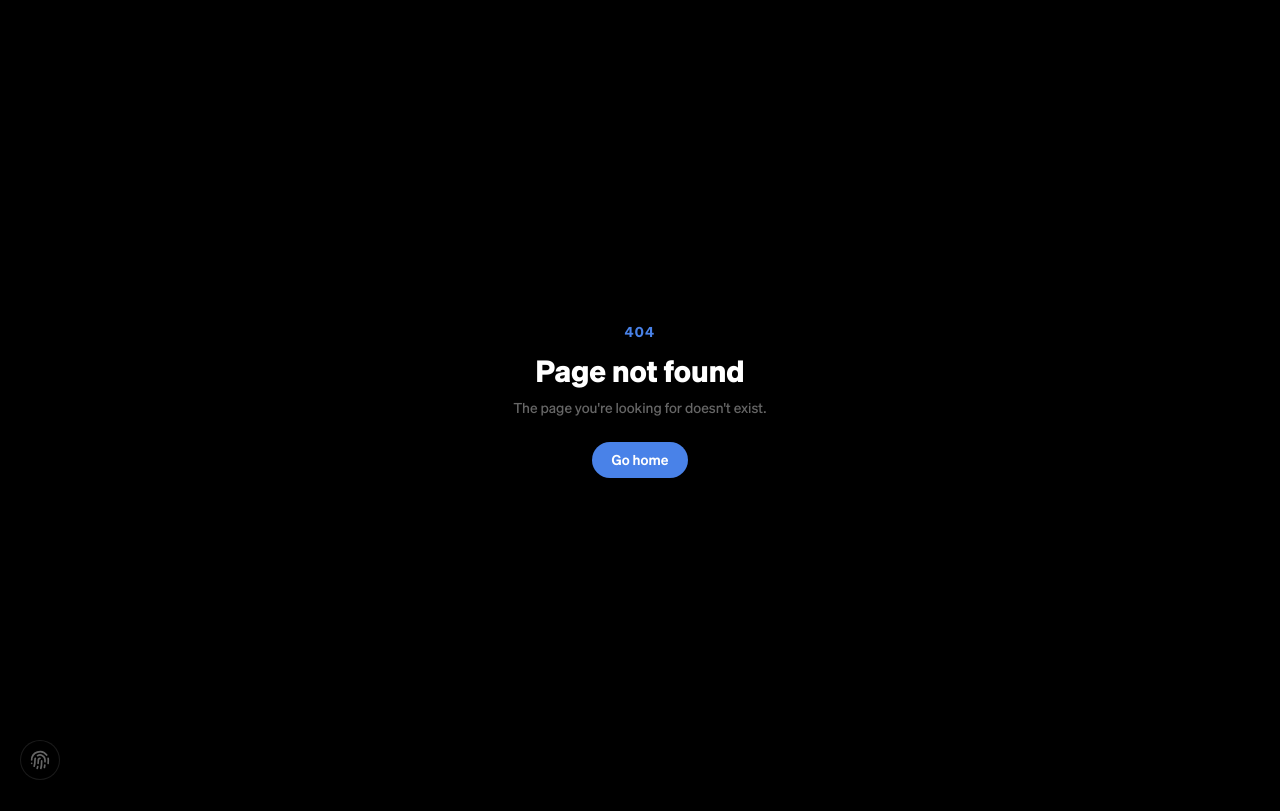
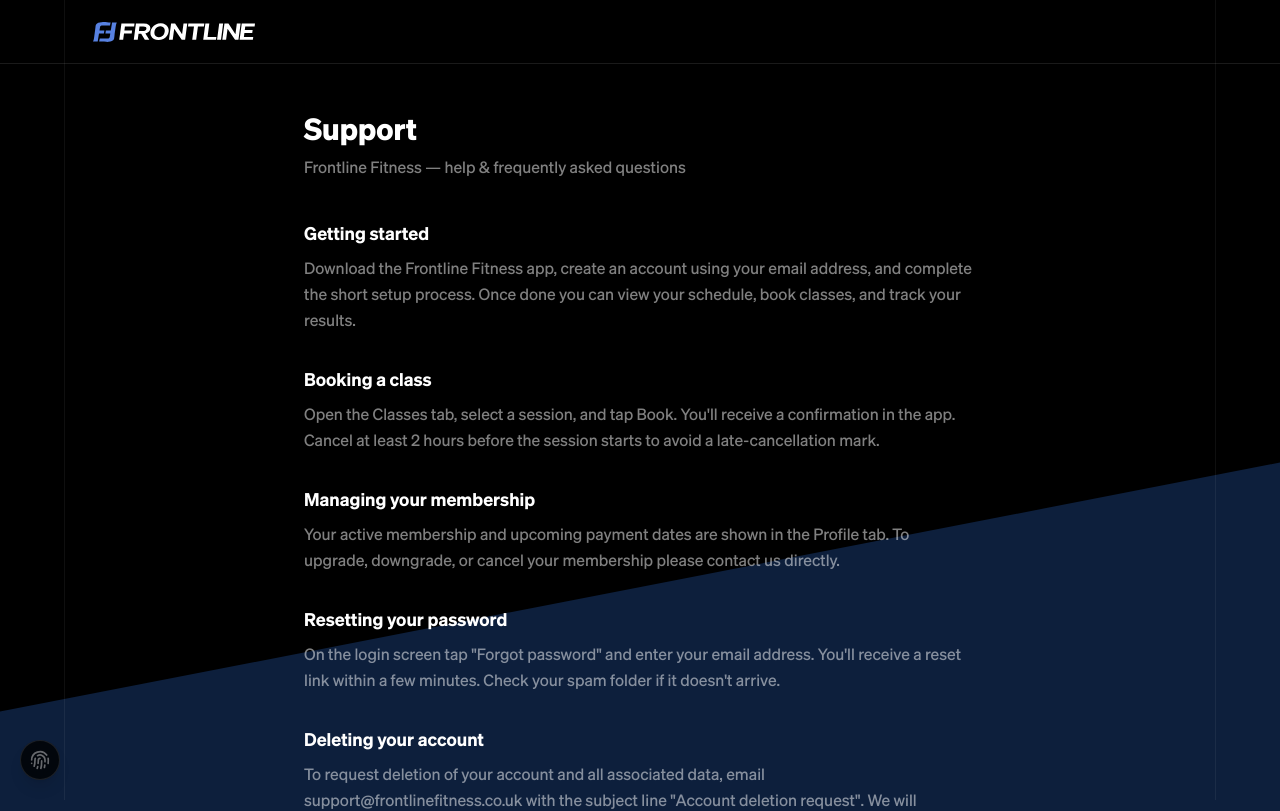
Before and after one commit to nwhite85/frontline-web, a Next.js app: page /support in a window 1280 px wide. Before the commit this address had no page. Shown: the top 811 px of the page. Built offline with nearby package versions, Linux system fonts and the light colour scheme.

Commit message:
Add /support page for Apple App Store requirement

```diff
--- /dev/null
+++ b/src/app/support/page.tsx
@@ -0,0 +1,70 @@
+import type { Metadata } from 'next'
+
+export const metadata: Metadata = {
+  title: 'Support | Frontline Fitness',
+  description: 'Get help with the Frontline Fitness app.',
+}
+
+export default function SupportPage() {
+  const sections = [
+    {
+      title: 'Getting started',
+      body: 'Download the Frontline Fitness app, create an account using your email address, and complete the short setup process. Once done you can view your schedule, book classes, and track your results.',
+    },
+    {
+      title: 'Booking a class',
+      body: 'Open the Classes tab, select a session, and tap Book. You\'ll receive a confirmation in the app. Cancel at least 2 hours before the session starts to avoid a late-cancellation mark.',
+    },
+    {
+      title: 'Managing your membership',
+      body: 'Your active membership and upcoming payment dates are shown in the Profile tab. To upgrade, downgrade, or cancel your membership please contact us directly.',
+    },
+    {
+      title: 'Resetting your password',
+      body: 'On the login screen tap "Forgot password" and enter your email address. You\'ll receive a reset link within a few minutes. Check your spam folder if it doesn\'t arrive.',
+    },
+    {
+      title: 'Deleting your account',
+      body: 'To request deletion of your account and all associated data, email support@frontlinefitness.co.uk with the subject line "Account deletion request". We will process your request within 30 days in accordance with UK GDPR.',
+    },
+    {
+      title: 'Technical issues',
+      body: 'If the app is not loading or behaving unexpectedly, try closing and reopening it. If the problem persists, uninstall and reinstall the app. Make sure you are running the latest version from the App Store.',
+    },
+    {
+      title: 'Contact us',
+      body: 'For anything not covered above, reach out at support@frontlinefitness.co.uk. We aim to respond within one business day.',
+    },
+  ]
+
+  return (
+    <div className="min-h-screen text-white flex flex-col relative overflow-hidden" style={{ background: '#0d1f3c' }}>
+      <div style={{
+        position: 'absolute', top: 0, left: 0, right: 0,
+        height: '60%', background: '#000000',
+        clipPath: 'polygon(0 0, 100% 0, 100% 65%, 0 100%)',
+        pointerEvents: 'none',
+      }} />
+      <div className="fixed inset-0 pointer-events-none z-40">
+        <div className="max-w-6xl mx-auto h-full border-x border-[rgba(255,255,255,0.06)]" />
+      </div>
+      <div className="sticky top-0 z-30 h-16 border-b border-white/10 bg-black">
+        <div className="max-w-6xl mx-auto pl-[13px] sm:pl-[21px] lg:pl-[29px] pr-4 sm:pr-6 lg:pr-8 h-full flex items-center">
+          <a href="/"><img src="/logos/frontline-logo-blue.svg" alt="Frontline Fitness" width="80" height="20" style={{ height: '20px', width: 'auto' }} /></a>
+        </div>
+      </div>
+      <div className="relative z-10 flex-1 px-4 py-12">
+        <div className="max-w-2xl mx-auto">
+          <h1 className="text-3xl font-bold text-white mb-2">Support</h1>
+          <p className="text-white/50 mb-10">Frontline Fitness — help & frequently asked questions</p>
+          {sections.map(({ title, body }) => (
+            <section key={title} className="mb-8">
+              <h2 className="text-lg font-semibold text-white mb-2">{title}</h2>
+              <p className="text-white/50 leading-relaxed">{body}</p>
+            </section>
+          ))}
+        </div>
+      </div>
+    </div>
+  )
+}
```
